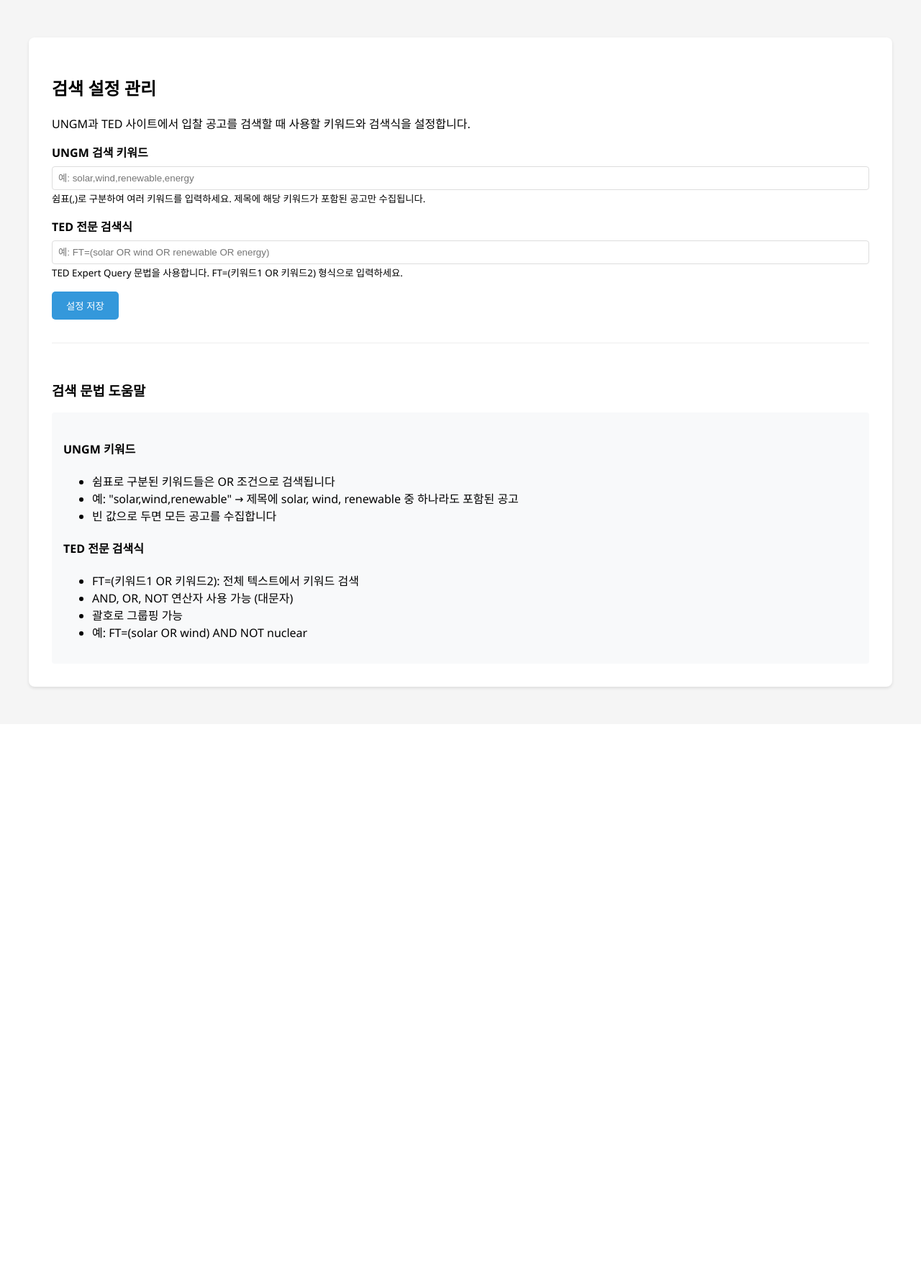
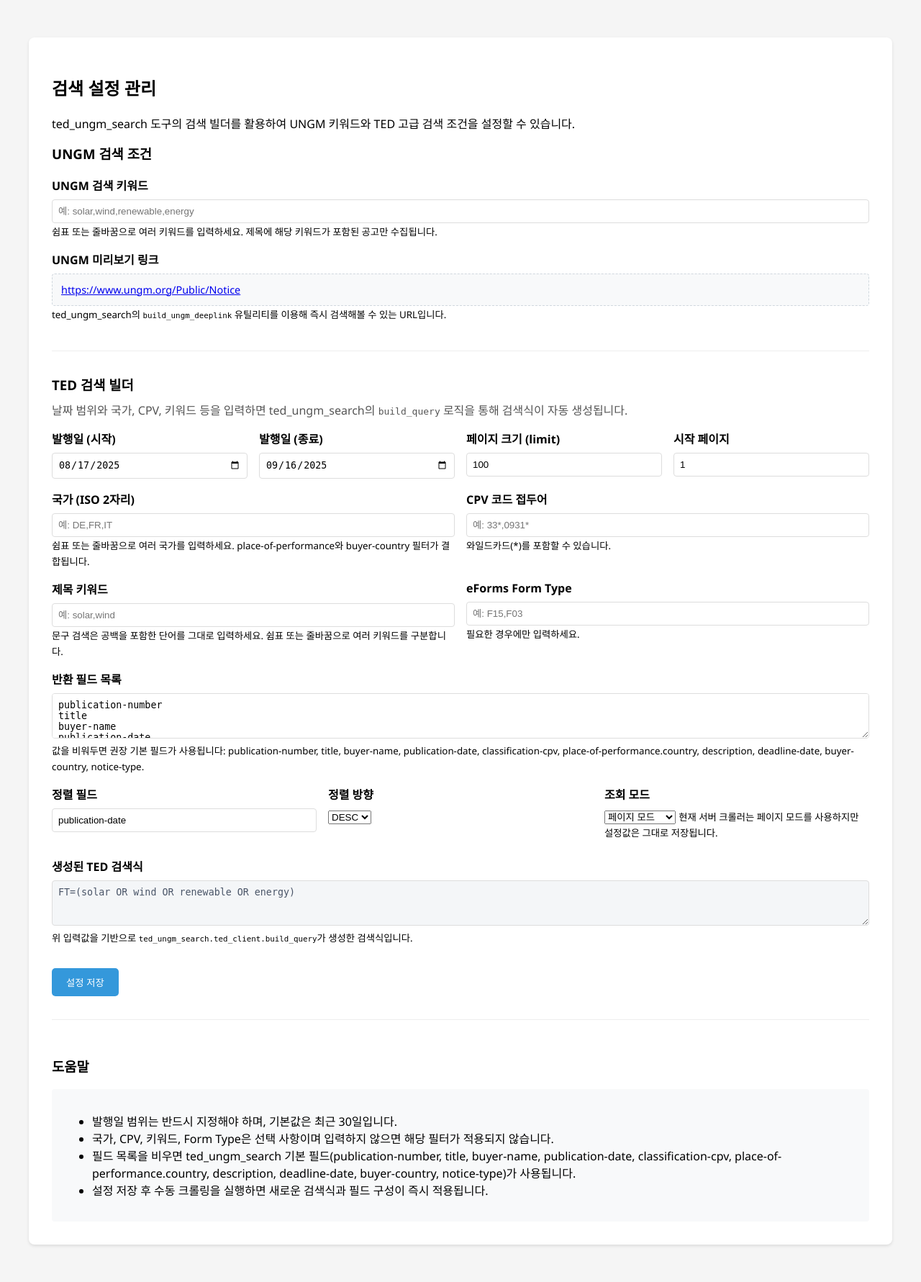
Before and after one commit to changheesong2020/MCPBidInfo, a Flask app: page /search-config in a window 1280 px wide. Shown: the part 56-1837 px from the top of the page at 72% size. Before the commit the page ends 1015 px from the top, so only its background shows below. Run offline with Flask 3, Linux system fonts and the light colour scheme.

Commit message:
Integrate ted_ungm_search query builder into search settings

```diff
--- a/app.py
+++ b/app.py
@@ -3,7 +3,7 @@ import json
 import time
 import logging
 from datetime import datetime, timedelta
-from typing import List, Dict, Optional, Any
+from typing import List, Dict, Optional, Any, Tuple
 
 try:
     import requests
@@ -34,6 +34,12 @@ from sqlalchemy.ext.declarative import declarative_base
 from sqlalchemy.orm import sessionmaker, scoped_session, load_only
 from sqlalchemy.dialects.sqlite import insert as sqlite_insert
 from logging.handlers import RotatingFileHandler
+
+from ted_ungm_search.ted_client import (
+    DEFAULT_FIELDS as TED_DEFAULT_FIELDS,
+    build_query as build_ted_query,
+)
+from ted_ungm_search.ungm_helpers import build_ungm_deeplink
 
 # 데이터베이스 모델 설정
 Base = declarative_base()
@@ -96,6 +102,108 @@ def setup_logging():
 
 setup_logging()
 
+DEFAULT_TED_QUERY = "FT=(solar OR wind OR renewable OR energy)"
+DEFAULT_TED_FIELDS = list(TED_DEFAULT_FIELDS)
+for _extra_field in [
+    "description",
+    "deadline-date",
+    "buyer-country",
+    "notice-type",
+]:
+    if _extra_field not in DEFAULT_TED_FIELDS:
+        DEFAULT_TED_FIELDS.append(_extra_field)
+
+
+def _split_tokens(raw: str) -> List[str]:
+    if not raw:
+        return []
+    tokens: List[str] = []
+    for part in raw.replace("\n", ",").split(","):
+        token = part.strip()
+        if token:
+            tokens.append(token)
+    return tokens
+
+
+def _ensure_list(value: Any) -> List[str]:
+    if isinstance(value, list):
+        return [str(item).strip() for item in value if str(item).strip()]
+    if isinstance(value, str):
+        return _split_tokens(value)
+    return []
+
+
+def _parse_ted_config(config_text: Optional[str]) -> Tuple[Dict[str, Any], Dict[str, Any]]:
+    settings: Dict[str, Any] = {
+        "query": DEFAULT_TED_QUERY,
+        "fields": list(DEFAULT_TED_FIELDS),
+        "limit": 100,
+        "sort_field": "publication-date",
+        "sort_order": "DESC",
+        "mode": "page",
+        "page": 1,
+    }
+    builder: Dict[str, Any] = {}
+
+    if not config_text:
+        return settings, builder
+
+    try:
+        data = json.loads(config_text)
+    except (TypeError, ValueError):
+        settings["query"] = config_text
+        return settings, builder
+
+    if not isinstance(data, dict):
+        settings["query"] = config_text
+        return settings, builder
+
+    query_value = data.get("query")
+    if isinstance(query_value, str) and query_value.strip():
+        settings["query"] = query_value
+
+    fields_value = data.get("fields")
+    if isinstance(fields_value, list):
+        cleaned_fields = [str(field).strip() for field in fields_value if str(field).strip()]
+        if cleaned_fields:
+            settings["fields"] = cleaned_fields
+
+    limit_value = data.get("limit")
+    try:
+        if limit_value is not None:
+            limit_int = int(limit_value)
+            if limit_int > 0:
+                settings["limit"] = limit_int
+    except (TypeError, ValueError):
+        pass
+
+    sort_field = data.get("sort_field") or data.get("sortBy")
+    if isinstance(sort_field, str) and sort_field.strip():
+        settings["sort_field"] = sort_field.strip()
+
+    sort_order = data.get("sort_order") or data.get("order")
+    if isinstance(sort_order, str) and sort_order.strip():
+        settings["sort_order"] = sort_order.strip()
+
+    mode_value = data.get("mode")
+    if isinstance(mode_value, str) and mode_value.strip():
+        settings["mode"] = mode_value.strip()
+
+    page_value = data.get("page")
+    try:
+        if page_value is not None:
+            page_int = int(page_value)
+            if page_int > 0:
+                settings["page"] = page_int
+    except (TypeError, ValueError):
+        pass
+
+    builder_candidate = data.get("builder")
+    if isinstance(builder_candidate, dict):
+        builder = builder_candidate
+
+    return settings, builder
+
 class TenderCrawler:
     def __init__(self):
         if requests is None:
@@ -114,7 +222,13 @@ class TenderCrawler:
     def get_search_config(self, site: str) -> str:
         """검색 설정 조회"""
         config = session.query(SearchConfig).filter_by(site=site).first()
-        return config.query if config else ""
+        return config.query or "" if config else ""
+
+    def get_ted_settings(self) -> Dict[str, Any]:
+        """Parse TED 검색 설정을 구조화된 dict로 반환"""
+        config = session.query(SearchConfig).filter_by(site="TED").first()
+        settings, _ = _parse_ted_config(config.query if config else None)
+        return settings
 
     def save_to_db(self, tender_data: Dict[str, Any]) -> bool:
         """입찰 정보를 DB에 저장 (UPSERT)"""
@@ -249,23 +363,52 @@ class TenderCrawler:
 
         url = "https://api.ted.europa.eu/v3/notices/search"
 
-        # 검색식 구성
-        search_query = self.get_search_config('TED')
-        if not search_query:
-            search_query = 'FT=(solar OR wind OR renewable OR energy)'
+        ted_settings = self.get_ted_settings()
+        search_query = ted_settings.get("query") or DEFAULT_TED_QUERY
+        fields = ted_settings.get("fields") or list(DEFAULT_TED_FIELDS)
+        if not isinstance(fields, list):
+            fields = list(DEFAULT_TED_FIELDS)
+        limit = ted_settings.get("limit", 100)
+        sort_field = ted_settings.get("sort_field", "publication-date")
+        sort_order = ted_settings.get("sort_order", "DESC")
+        page_number = ted_settings.get("page", 1)
+
+        try:
+            limit_value = int(limit)
+            if limit_value <= 0:
+                limit_value = 100
+        except (TypeError, ValueError):
+            limit_value = 100
+
+        try:
+            page_value = int(page_number)
+            if page_value <= 0:
+                page_value = 1
+        except (TypeError, ValueError):
+            page_value = 1
+
+        sort_order_value = str(sort_order).upper() if sort_order else "DESC"
 
         payload = {
             "query": search_query,
-            "fields": [
-                "publication-number", "title", "description",
-                "publication-date", "deadline-date", "buyer-country",
-                "buyer-name", "notice-type"
-            ],
-            "limit": 100,
+            "fields": fields,
+            "limit": limit_value,
             "scope": "ACTIVE",
-            "sortBy": "publication-date",
-            "order": "DESC"
+            "sortBy": sort_field,
+            "order": sort_order_value,
+            "page": page_value,
         }
+
+        app.logger.info(
+            "Prepared TED search payload",
+            extra={
+                "fields": ",".join(fields),
+                "limit": limit_value,
+                "sort": sort_field,
+                "order": sort_order_value,
+                "page": page_value,
+            },
+        )
 
         try:
             response = self.session.post(url, json=payload, timeout=30)
@@ -426,8 +569,70 @@ def index():
 def search_config():
     """검색식 관리"""
     if request.method == 'POST':
-        ungm_keywords = request.form.get('ungm_keywords', '')
-        ted_query = request.form.get('ted_query', '')
+        ungm_keywords = request.form.get('ungm_keywords', '').strip()
+
+        today = datetime.utcnow().date()
+        default_ted_to = today.isoformat()
+        default_ted_from = (today - timedelta(days=30)).isoformat()
+
+        ted_date_from = request.form.get('ted_date_from', '').strip() or default_ted_from
+        ted_date_to = request.form.get('ted_date_to', '').strip() or default_ted_to
+        ted_countries = [token.upper() for token in _split_tokens(request.form.get('ted_countries', ''))]
+        ted_cpv = _split_tokens(request.form.get('ted_cpv', ''))
+        ted_keywords_input = request.form.get('ted_keywords', '')
+        ted_keywords = _split_tokens(ted_keywords_input)
+        ted_form_types = [token.upper() for token in _split_tokens(request.form.get('ted_form_types', ''))]
+        ted_fields_raw = request.form.get('ted_fields', '')
+        ted_fields = _split_tokens(ted_fields_raw)
+        if not ted_fields:
+            ted_fields = list(DEFAULT_TED_FIELDS)
+
+        try:
+            ted_limit = int(request.form.get('ted_limit', 100))
+            if ted_limit <= 0:
+                ted_limit = 100
+        except (TypeError, ValueError):
+            ted_limit = 100
+
+        try:
+            ted_page = int(request.form.get('ted_page', 1))
+            if ted_page <= 0:
+                ted_page = 1
+        except (TypeError, ValueError):
+            ted_page = 1
+
+        ted_sort_field = request.form.get('ted_sort_field', 'publication-date').strip() or 'publication-date'
+        ted_sort_order = request.form.get('ted_sort_order', 'DESC').strip().upper() or 'DESC'
+        ted_mode = request.form.get('ted_mode', 'page').strip() or 'page'
+
+        ted_query = build_ted_query(
+            date_from=ted_date_from,
+            date_to=ted_date_to,
+            countries=ted_countries,
+            cpv_prefixes=ted_cpv,
+            keywords=ted_keywords,
+            form_types=ted_form_types,
+        )
+
+        ted_payload = {
+            "version": 1,
+            "query": ted_query,
+            "builder": {
+                "date_from": ted_date_from,
+                "date_to": ted_date_to,
+                "countries": ted_countries,
+                "cpv_prefixes": ted_cpv,
+                "keywords": ted_keywords,
+                "form_types": ted_form_types,
+            },
+            "fields": ted_fields,
+            "limit": ted_limit,
+            "sort_field": ted_sort_field,
+            "sort_order": ted_sort_order,
+            "mode": ted_mode,
+            "page": ted_page,
+        }
+        ted_payload_text = json.dumps(ted_payload, ensure_ascii=False)
 
         # UNGM 설정 저장
         ungm_config = session.query(SearchConfig).filter_by(site='UNGM').first()
@@ -441,10 +646,10 @@ def search_config():
         # TED 설정 저장
         ted_config = session.query(SearchConfig).filter_by(site='TED').first()
         if ted_config:
-            ted_config.query = ted_query
+            ted_config.query = ted_payload_text
             ted_config.last_updated = datetime.utcnow()
         else:
-            ted_config = SearchConfig(site='TED', query=ted_query, last_updated=datetime.utcnow())
+            ted_config = SearchConfig(site='TED', query=ted_payload_text, last_updated=datetime.utcnow())
             session.add(ted_config)
 
         session.commit()
@@ -455,9 +660,51 @@ def search_config():
     ungm_config = session.query(SearchConfig).filter_by(site='UNGM').first()
     ted_config = session.query(SearchConfig).filter_by(site='TED').first()
 
-    return render_template('search_config.html',
-                         ungm_keywords=ungm_config.query if ungm_config else '',
-                         ted_query=ted_config.query if ted_config else '')
+    ungm_keywords_value = ungm_config.query if ungm_config else ''
+    ungm_keyword_list = _split_tokens(ungm_keywords_value)
+    ungm_preview_link = build_ungm_deeplink(keywords=ungm_keyword_list)
+
+    ted_settings, ted_builder = _parse_ted_config(ted_config.query if ted_config else None)
+
+    today = datetime.utcnow().date()
+    default_ted_to = today.isoformat()
+    default_ted_from = (today - timedelta(days=30)).isoformat()
+
+    builder_data = {
+        "date_from": str(ted_builder.get("date_from") or default_ted_from),
+        "date_to": str(ted_builder.get("date_to") or default_ted_to),
+        "countries": [value.upper() for value in _ensure_list(ted_builder.get("countries"))],
+        "cpv_prefixes": _ensure_list(ted_builder.get("cpv_prefixes")),
+        "keywords": _ensure_list(ted_builder.get("keywords")),
+        "form_types": [value.upper() for value in _ensure_list(ted_builder.get("form_types"))],
+    }
+
+    ted_fields_text = "\n".join(ted_settings.get("fields", DEFAULT_TED_FIELDS))
+    ted_limit_value = ted_settings.get("limit", 100)
+    ted_sort_field = ted_settings.get("sort_field", "publication-date")
+    ted_sort_order = (ted_settings.get("sort_order") or "DESC").upper()
+    ted_mode = ted_settings.get("mode", "page")
+    ted_page_value = ted_settings.get("page", 1)
+
+    return render_template(
+        'search_config.html',
+        ungm_keywords=ungm_keywords_value,
+        ungm_preview_link=ungm_preview_link,
+        ted_query_preview=ted_settings.get("query", DEFAULT_TED_QUERY),
+        ted_date_from=builder_data["date_from"],
+        ted_date_to=builder_data["date_to"],
+        ted_countries=", ".join(builder_data["countries"]),
+        ted_cpv=", ".join(builder_data["cpv_prefixes"]),
+        ted_keywords=", ".join(builder_data["keywords"]),
+        ted_form_types=", ".join(builder_data["form_types"]),
+        ted_fields_text=ted_fields_text,
+        ted_limit=ted_limit_value,
+        ted_sort_field=ted_sort_field,
+        ted_sort_order=ted_sort_order,
+        ted_mode=ted_mode,
+        ted_page=str(ted_page_value),
+        ted_default_fields=DEFAULT_TED_FIELDS,
+    )
 
 @app.route('/tenders')
 def tender_list():
--- a/templates/search_config.html
+++ b/templates/search_config.html
@@ -6,11 +6,48 @@
 {% block title %}검색 설정 - MCP 입찰 정보 수집 서버{% endblock %}
 
 {% block content %}
+<style>
+    .form-section {
+        margin-bottom: 2rem;
+        padding-bottom: 1.5rem;
+        border-bottom: 1px solid #eee;
+    }
+    .form-section:last-of-type {
+        border-bottom: none;
+        padding-bottom: 0;
+    }
+    .form-section h3 {
+        margin-top: 0;
+    }
+    .form-grid {
+        display: grid;
+        grid-template-columns: repeat(auto-fit, minmax(220px, 1fr));
+        gap: 1rem;
+    }
+    .form-grid .form-group {
+        margin-bottom: 0;
+    }
+    textarea[readonly] {
+        background-color: #f4f6f8;
+        color: #4a5568;
+    }
+    .preview-field {
+        background: #f8f9fa;
+        border: 1px dashed #d0d7de;
+        padding: 0.75rem;
+        border-radius: 4px;
+        font-size: 0.9rem;
+        word-break: break-all;
+    }
+</style>
+
 <div class="card">
     <h2>검색 설정 관리</h2>
-    <p>UNGM과 TED 사이트에서 입찰 공고를 검색할 때 사용할 키워드와 검색식을 설정합니다.</p>
+    <p>ted_ungm_search 도구의 검색 빌더를 활용하여 UNGM 키워드와 TED 고급 검색 조건을 설정할 수 있습니다.</p>
 
     <form method="POST">
+        <div class="form-section">
+            <h3>UNGM 검색 조건</h3>
             <div class="form-group">
                 <label for="ungm_keywords">UNGM 검색 키워드</label>
                 <input type="text"
@@ -18,38 +55,112 @@
                        name="ungm_keywords"
                        value="{{ ungm_keywords }}"
                        placeholder="예: solar,wind,renewable,energy">
-            <small>쉼표(,)로 구분하여 여러 키워드를 입력하세요. 제목에 해당 키워드가 포함된 공고만 수집됩니다.</small>
+                <small>쉼표 또는 줄바꿈으로 여러 키워드를 입력하세요. 제목에 해당 키워드가 포함된 공고만 수집됩니다.</small>
+            </div>
+            <div class="form-group">
+                <label>UNGM 미리보기 링크</label>
+                <div class="preview-field">
+                    <a href="{{ ungm_preview_link }}" target="_blank" rel="noopener">{{ ungm_preview_link }}</a>
+                </div>
+                <small>ted_ungm_search의 <code>build_ungm_deeplink</code> 유틸리티를 이용해 즉시 검색해볼 수 있는 URL입니다.</small>
+            </div>
         </div>
 
+        <div class="form-section">
+            <h3>TED 검색 빌더</h3>
+            <p style="margin-top: -0.5rem; color: #555;">날짜 범위와 국가, CPV, 키워드 등을 입력하면 ted_ungm_search의 <code>build_query</code> 로직을 통해 검색식이 자동 생성됩니다.</p>
+
+            <div class="form-grid">
                 <div class="form-group">
-            <label for="ted_query">TED 전문 검색식</label>
-            <input type="text"
-                   id="ted_query"
-                   name="ted_query"
-                   value="{{ ted_query }}"
-                   placeholder="예: FT=(solar OR wind OR renewable OR energy)">
-            <small>TED Expert Query 문법을 사용합니다. FT=(키워드1 OR 키워드2) 형식으로 입력하세요.</small>
+                    <label for="ted_date_from">발행일 (시작)</label>
+                    <input type="date" id="ted_date_from" name="ted_date_from" value="{{ ted_date_from }}">
+                </div>
+                <div class="form-group">
+                    <label for="ted_date_to">발행일 (종료)</label>
+                    <input type="date" id="ted_date_to" name="ted_date_to" value="{{ ted_date_to }}">
+                </div>
+                <div class="form-group">
+                    <label for="ted_limit">페이지 크기 (limit)</label>
+                    <input type="number" id="ted_limit" name="ted_limit" value="{{ ted_limit }}" min="1" max="250">
+                </div>
+                <div class="form-group">
+                    <label for="ted_page">시작 페이지</label>
+                    <input type="number" id="ted_page" name="ted_page" value="{{ ted_page }}" min="1">
+                </div>
+            </div>
+
+            <div class="form-grid" style="margin-top: 1rem;">
+                <div class="form-group">
+                    <label for="ted_countries">국가 (ISO 2자리)</label>
+                    <input type="text" id="ted_countries" name="ted_countries" value="{{ ted_countries }}" placeholder="예: DE,FR,IT">
+                    <small>쉼표 또는 줄바꿈으로 여러 국가를 입력하세요. place-of-performance와 buyer-country 필터가 결합됩니다.</small>
+                </div>
+                <div class="form-group">
+                    <label for="ted_cpv">CPV 코드 접두어</label>
+                    <input type="text" id="ted_cpv" name="ted_cpv" value="{{ ted_cpv }}" placeholder="예: 33*,0931*">
+                    <small>와일드카드(*)를 포함할 수 있습니다.</small>
+                </div>
+            </div>
+
+            <div class="form-grid" style="margin-top: 1rem;">
+                <div class="form-group">
+                    <label for="ted_keywords">제목 키워드</label>
+                    <input type="text" id="ted_keywords" name="ted_keywords" value="{{ ted_keywords }}" placeholder="예: solar,wind">
+                    <small>문구 검색은 공백을 포함한 단어를 그대로 입력하세요. 쉼표 또는 줄바꿈으로 여러 키워드를 구분합니다.</small>
+                </div>
+                <div class="form-group">
+                    <label for="ted_form_types">eForms Form Type</label>
+                    <input type="text" id="ted_form_types" name="ted_form_types" value="{{ ted_form_types }}" placeholder="예: F15,F03">
+                    <small>필요한 경우에만 입력하세요.</small>
+                </div>
+            </div>
+
+            <div class="form-group" style="margin-top: 1rem;">
+                <label for="ted_fields">반환 필드 목록</label>
+                <textarea id="ted_fields" name="ted_fields" rows="3" placeholder="필드를 쉼표 또는 줄바꿈으로 구분합니다.">{{ ted_fields_text }}</textarea>
+                <small>값을 비워두면 권장 기본 필드가 사용됩니다: {{ ted_default_fields | join(', ') }}.</small>
+            </div>
+
+            <div class="form-grid" style="margin-top: 1rem;">
+                <div class="form-group">
+                    <label for="ted_sort_field">정렬 필드</label>
+                    <input type="text" id="ted_sort_field" name="ted_sort_field" value="{{ ted_sort_field }}">
+                </div>
+                <div class="form-group">
+                    <label for="ted_sort_order">정렬 방향</label>
+                    <select id="ted_sort_order" name="ted_sort_order">
+                        <option value="DESC" {% if ted_sort_order == 'DESC' %}selected{% endif %}>DESC</option>
+                        <option value="ASC" {% if ted_sort_order == 'ASC' %}selected{% endif %}>ASC</option>
+                    </select>
+                </div>
+                <div class="form-group">
+                    <label for="ted_mode">조회 모드</label>
+                    <select id="ted_mode" name="ted_mode">
+                        <option value="page" {% if ted_mode == 'page' %}selected{% endif %}>페이지 모드</option>
+                        <option value="iteration" {% if ted_mode == 'iteration' %}selected{% endif %}>Iteration 모드</option>
+                    </select>
+                    <small>현재 서버 크롤러는 페이지 모드를 사용하지만 설정값은 그대로 저장됩니다.</small>
+                </div>
+            </div>
+
+            <div class="form-group" style="margin-top: 1.5rem;">
+                <label>생성된 TED 검색식</label>
+                <textarea readonly rows="3">{{ ted_query_preview }}</textarea>
+                <small>위 입력값을 기반으로 <code>ted_ungm_search.ted_client.build_query</code>가 생성한 검색식입니다.</small>
+            </div>
         </div>
 
         <button type="submit" class="btn">설정 저장</button>
     </form>
 
     <div style="margin-top: 2rem; padding-top: 2rem; border-top: 1px solid #eee;">
-        <h3>검색 문법 도움말</h3>
+        <h3>도움말</h3>
         <div style="background: #f8f9fa; padding: 1rem; border-radius: 4px;">
-            <h4>UNGM 키워드</h4>
             <ul>
-                <li>쉼표로 구분된 키워드들은 OR 조건으로 검색됩니다</li>
-                <li>예: "solar,wind,renewable" → 제목에 solar, wind, renewable 중 하나라도 포함된 공고</li>
-                <li>빈 값으로 두면 모든 공고를 수집합니다</li>
-            </ul>
-
-            <h4>TED 전문 검색식</h4>
-            <ul>
-                <li>FT=(키워드1 OR 키워드2): 전체 텍스트에서 키워드 검색</li>
-                <li>AND, OR, NOT 연산자 사용 가능 (대문자)</li>
-                <li>괄호로 그룹핑 가능</li>
-                <li>예: FT=(solar OR wind) AND NOT nuclear</li>
+                <li>발행일 범위는 반드시 지정해야 하며, 기본값은 최근 30일입니다.</li>
+                <li>국가, CPV, 키워드, Form Type은 선택 사항이며 입력하지 않으면 해당 필터가 적용되지 않습니다.</li>
+                <li>필드 목록을 비우면 ted_ungm_search 기본 필드({{ ted_default_fields | join(', ') }})가 사용됩니다.</li>
+                <li>설정 저장 후 수동 크롤링을 실행하면 새로운 검색식과 필드 구성이 즉시 적용됩니다.</li>
             </ul>
         </div>
     </div>
```
Lines whose indentation alone changed are shown as unchanged.
